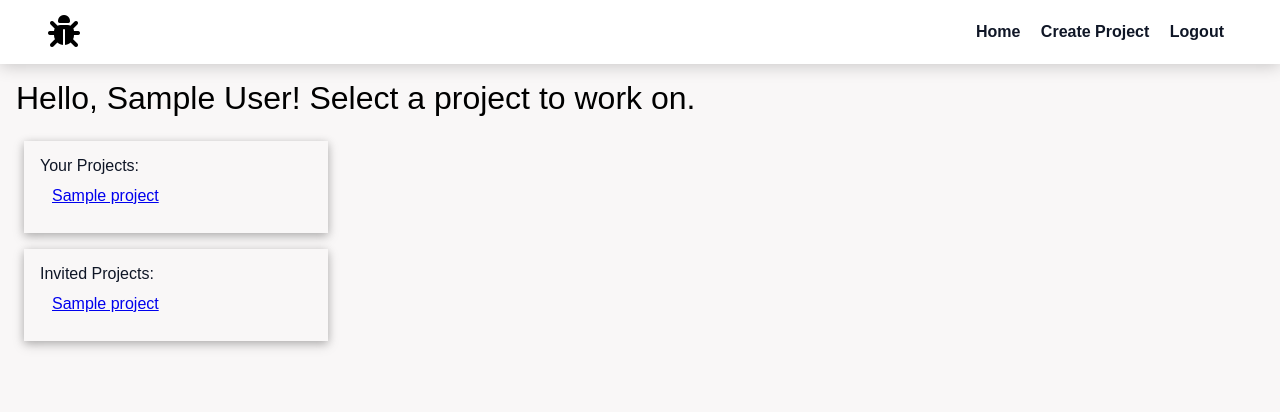
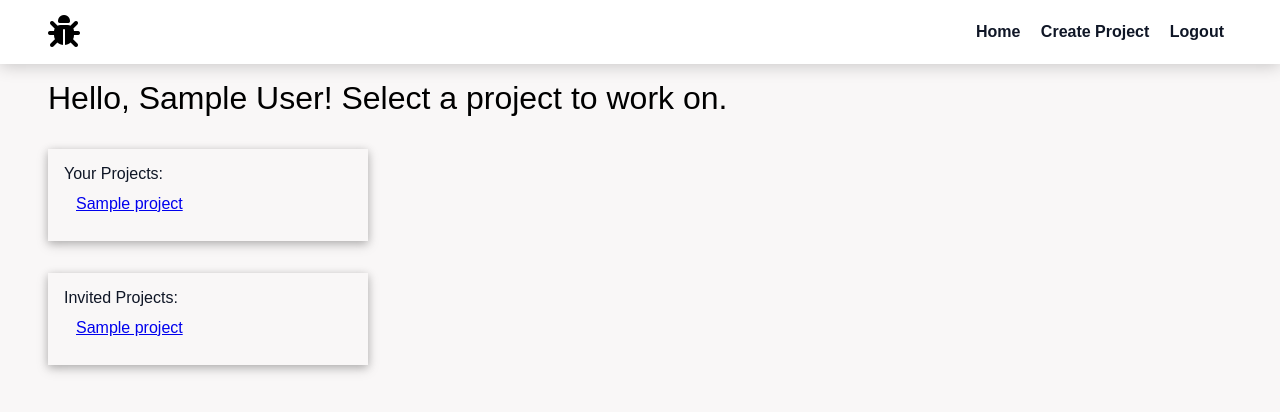
Before and after one commit to andrew-zabloudil/DevTick, a Flask app: page / in a window 1280 px wide. Shown: the top 412 px of the page. Run offline with Flask 2, Linux system fonts and the light colour scheme; a user stored in the database is signed in; tables that the repository leaves empty hold one stand-in row (values such as "Sample post"); some libraries are stand-ins or nearby versions.

Commit message:
Fix alignment on home page

```diff
--- a/static/css/styles.css
+++ b/static/css/styles.css
@@ -121,21 +121,21 @@ nav:last-child {
 
 .greeting {
   font-size: 2rem;
-  padding: 1rem;
+  padding: 1rem 3rem;
 }
 
 .project-container {
   justify-content: space-evenly;
   max-width: 20rem;
   width: auto;
-  padding: 0 1rem;
+  padding: 0 3rem;
 }
 
 .project-list {
   list-style: none;
   width: auto;
   padding: 1rem;
-  margin: 0.5rem;
+  margin: 1rem 0;
   background-color: #f9f7f7;
   color: #0f1626;
   box-shadow: 0 0.125rem 0.5rem rgba(0, 0, 0, 0.2),
```
